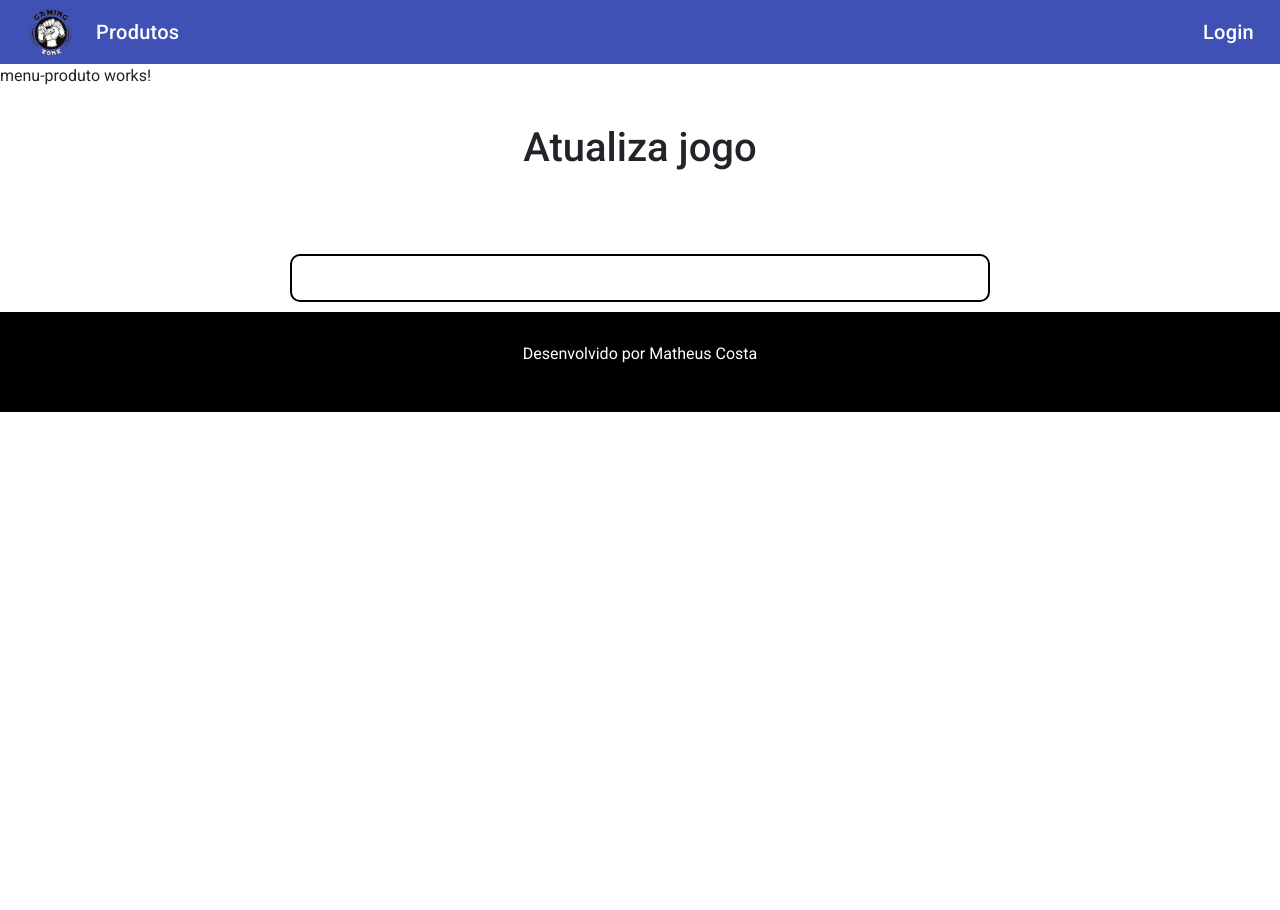
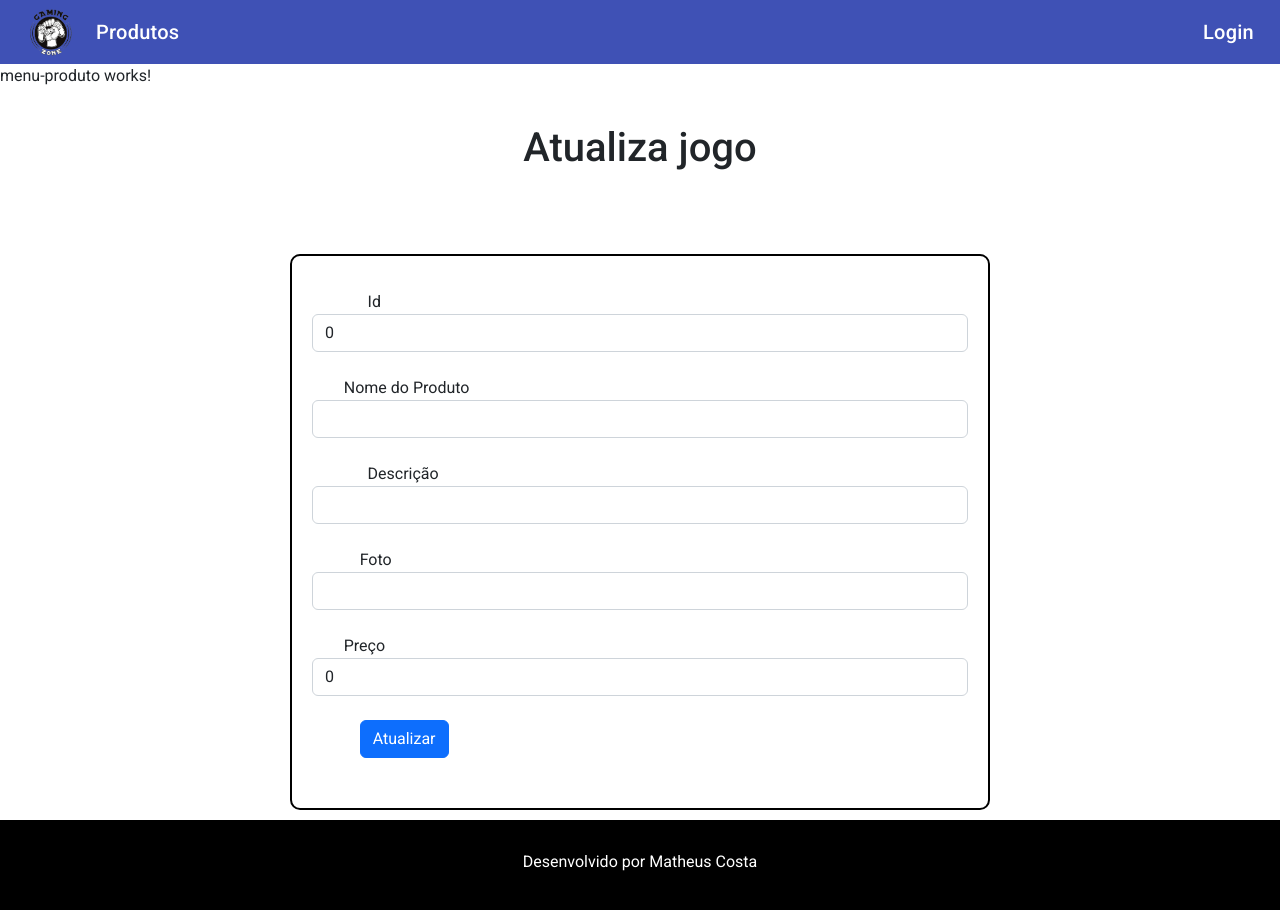
Before and after one commit to Matheus-IT/angular-project, an Angular app: page /restrito/editar/1 in a window 1280 px wide. Shown: the top 910 px of the page. Before the commit the page ends 800 px from the top, so only its background shows below. Built offline with nearby package versions, Linux system fonts and the light colour scheme; no server answers.

Commit message:
Updating product

```diff
--- a/src/app/produto.service.ts
+++ b/src/app/produto.service.ts
@@ -25,7 +25,7 @@ export class ProdutoService {
     }
 
     atualizarProduto(id: number, produto: Produto): Observable<Produto> {
-        const urlAtualizar = `${this.url}${id}`;
+        const urlAtualizar = `${this.url}/${id}`;
         return this._httpClient.put<Produto>(urlAtualizar, produto);
     }
 
--- a/src/app/restrito/atualiza-produto/atualiza-produto.component.html
+++ b/src/app/restrito/atualiza-produto/atualiza-produto.component.html
@@ -1,7 +1,7 @@
 <main>
     <h1>Atualiza jogo</h1>
       <section id="section-cadastro">
-        <!--     <form *ngIf="produto">
+            <form *ngIf="produto">
 
                     <label for="produto">Id</label>
                     <input type="text" class="form-control" name="id" [(ngModel)]="produto.id" readonly>
@@ -30,7 +30,7 @@
                     <button type="submit" class="btn btn-primary mb-3"
             (click)="atualizar(produto.id)">Atualizar</button>
 
-            </form> -->
+            </form>
       </section>
 
 </main>
--- a/src/app/restrito/atualiza-produto/atualiza-produto.component.ts
+++ b/src/app/restrito/atualiza-produto/atualiza-produto.component.ts
@@ -1,10 +1,49 @@
-import { Component } from '@angular/core';
+import { Component, OnInit } from '@angular/core';
+import { ActivatedRoute, Router } from '@angular/router';
+import { Produto } from 'src/app/models/Produto.model';
+import { ProdutoService } from 'src/app/produto.service';
 
 @Component({
   selector: 'app-atualiza-produto',
   templateUrl: './atualiza-produto.component.html',
   styleUrls: ['./atualiza-produto.component.css']
 })
-export class AtualizaProdutoComponent {
+export class AtualizaProdutoComponent implements OnInit{
+    public produtoId: number = 0;
+    public produto: Produto = new Produto(0, '', '','', 0);
 
+    constructor(
+        private _produtoService: ProdutoService,
+        private _router: Router,
+        private _activatedRoute: ActivatedRoute,
+    ) {
+        this._activatedRoute.params.subscribe(params => this.produtoId = params['id']);
+    }
+    ngOnInit(): void {
+        this.listarProduto();
+    }
+
+    listarProduto(): void {
+        this._produtoService.getProduto(this.produtoId).subscribe(
+            (res: any) => {
+                this.produto = new Produto(
+                    res[0].id,
+                    res[0].produto,
+                    res[0].descricao,
+                    res[0].foto,
+                    res[0].preco,
+                );
+            }
+        );
+    }
+
+    atualizar(id: number) {
+        this._produtoService.atualizarProduto(id, this.produto).subscribe(
+            produto => {
+                this.produto = new Produto(0, '', '', '', 0);
+            },
+            err => alert('Erro ao atualizar'),
+        );
+        this._router.navigate(['restrito/lista']);
+    }
 }
```
